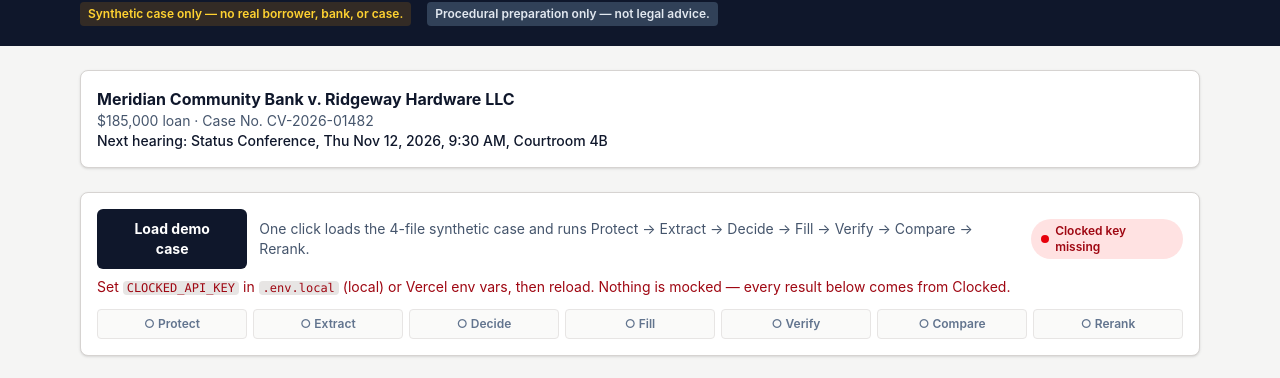
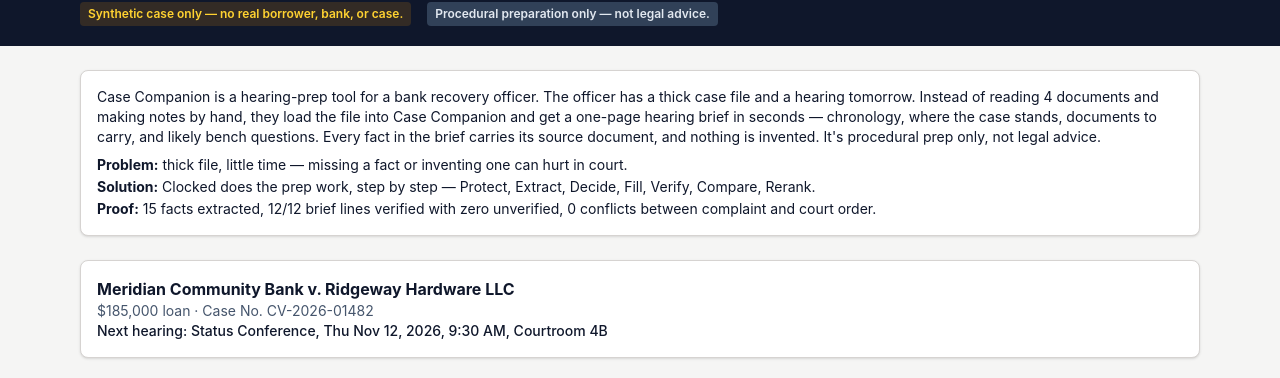
Before and after one commit to vidyavids/case_companion, a React (Vite) app: page / in a window 1280 px wide. Shown: the part 178-556 px from the top of the page. Built offline with nearby package versions, Linux system fonts and the light colour scheme; no server answers.

Commit message:
Add explainer box under title
Short what/why/how box above the case summary card. Display only; no pipeline, fact, or ordering changes.

```diff
--- a/src/App.tsx
+++ b/src/App.tsx
@@ -315,8 +315,33 @@ export default function App() {
       </header>
 
       <main className="mx-auto max-w-6xl px-4 py-6">
+        {/* Explainer box */}
+        <section className="rounded-lg border border-stone-300 bg-white p-4 shadow-sm">
+          <p className="text-sm">
+            Case Companion is a hearing-prep tool for a bank recovery officer. The officer has a thick case file and
+            a hearing tomorrow. Instead of reading 4 documents and making notes by hand, they load the file into
+            Case Companion and get a one-page hearing brief in seconds — chronology, where the case stands,
+            documents to carry, and likely bench questions. Every fact in the brief carries its source document,
+            and nothing is invented. It&apos;s procedural prep only, not legal advice.
+          </p>
+          <div className="mt-2 space-y-0.5 text-sm">
+            <p>
+              <span className="font-bold">Problem:</span> thick file, little time — missing a fact or inventing one
+              can hurt in court.
+            </p>
+            <p>
+              <span className="font-bold">Solution:</span> Clocked does the prep work, step by step — Protect,
+              Extract, Decide, Fill, Verify, Compare, Rerank.
+            </p>
+            <p>
+              <span className="font-bold">Proof:</span> 15 facts extracted, 12/12 brief lines verified with zero
+              unverified, 0 conflicts between complaint and court order.
+            </p>
+          </div>
+        </section>
+
         {/* Case summary card */}
-        <section className="rounded-lg border border-stone-300 bg-white p-4 shadow-sm">
+        <section className="mt-6 rounded-lg border border-stone-300 bg-white p-4 shadow-sm">
           <h2 className="text-base font-bold">{CASE_META.caption}</h2>
           <p className="text-sm text-slate-600">$185,000 loan · Case No. {CASE_META.caseNumber}</p>
           <p className="text-sm font-medium">Next hearing: Status Conference, Thu Nov 12, 2026, 9:30 AM, Courtroom 4B</p>
```
